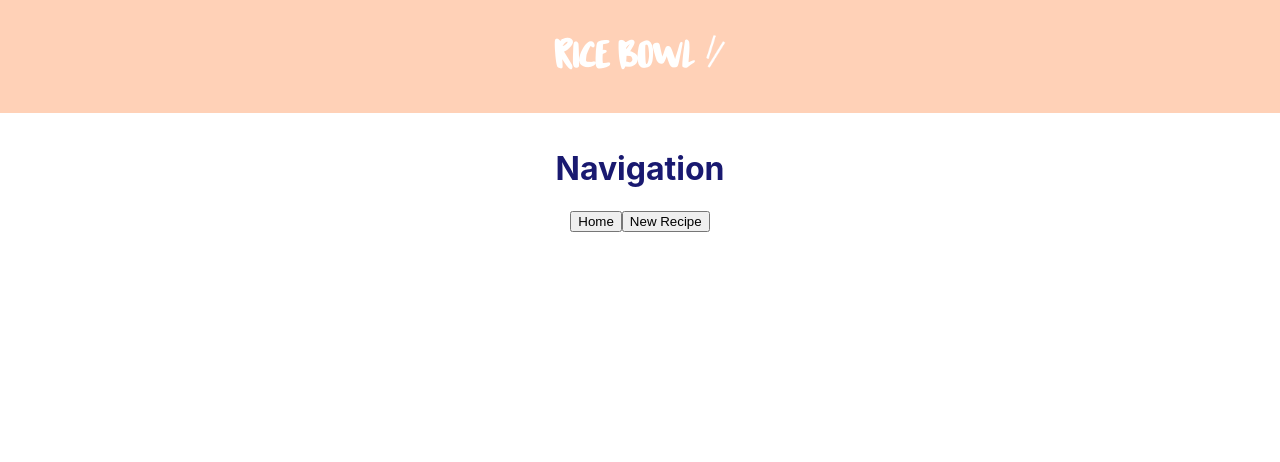
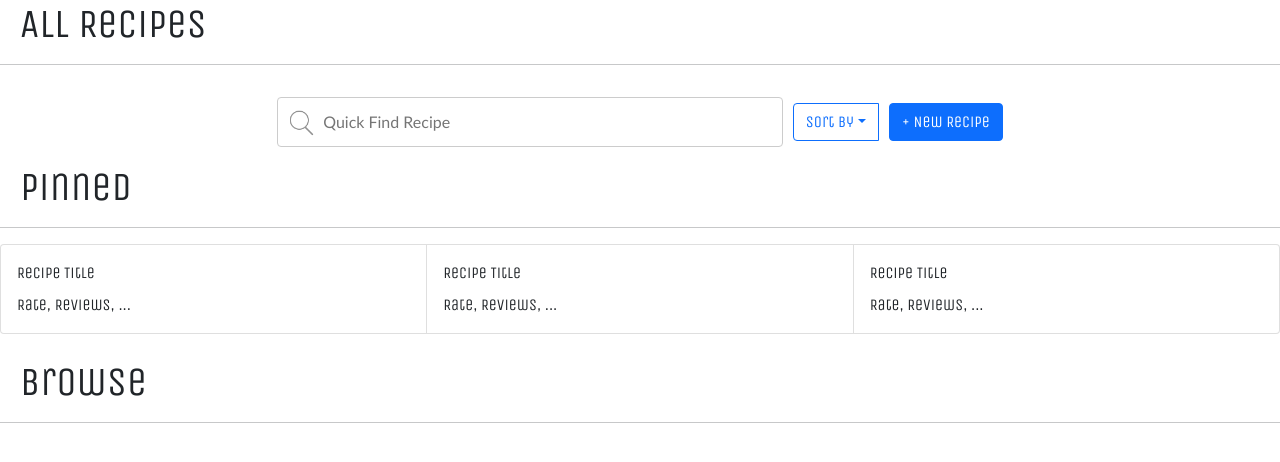
Before and after one commit to wendywu705/rice-bowl-recipe, a React (Create React App) app in the folder client/: page / in a window 1280 px wide. Shown: the top 462 px of the page. Built offline with nearby package versions, Linux system fonts and the light colour scheme.

Commit message:
Added recipe lists page

```diff
--- a/client/package.json
+++ b/client/package.json
@@ -6,10 +6,12 @@
     "@testing-library/jest-dom": "^5.11.4",
     "@testing-library/react": "^11.1.0",
     "@testing-library/user-event": "^12.1.10",
+    "bootstrap": "^5.0.2",
     "npm": "^7.19.1",
     "react": "^17.0.2",
     "react-dom": "^17.0.2",
     "react-scripts": "^4.0.3",
+    "reactstrap": "^8.9.0",
     "web-vitals": "^1.0.1"
   },
   "scripts": {
--- /dev/null
+++ b/client/src/components/RecipeList/RecipeList.css
@@ -0,0 +1,35 @@
+.all-recipe{
+    font-family: "Unica One", serif;
+}
+
+.search-bar{
+    width: 100%;
+    display: flex;
+    justify-content: center;
+    align-items: center;
+    padding: 0.5em;
+}
+
+input[type=text]{
+    width: 40%;
+    box-sizing: border-box;
+    padding: 12px 20px 12px 45px;
+    margin: 8px 10px;
+    display: inline-block;
+    border: 1px solid #ccc;
+    border-radius: 4px;
+    background-image: url('searchicon.png');
+    background-repeat: no-repeat;
+    background-size: 36px;
+    background-position: left 5px bottom 5px;
+}
+
+
+.Button{
+    margin-right: 10px;
+}
+
+h1{
+    margin-top: 20px;
+    margin-left: 20px;
+}
--- /dev/null
+++ b/client/src/components/RecipeList/RecipeList.js
@@ -0,0 +1,63 @@
+import React, {useState} from 'react';
+import './RecipeList.css';
+import 'bootstrap/dist/css/bootstrap.min.css';
+import { ButtonDropdown, DropdownToggle, DropdownMenu, DropdownItem, ButtonGroup, CardImg } from 'reactstrap';
+import { Card, Button, CardTitle, CardText, CardGroup } from 'reactstrap';
+import { Link } from "react-router-dom";
+
+function ReciepeList() {
+    const [dropdownOpen, setOpen] = useState(false);
+    const toggle = () => setOpen(!dropdownOpen);
+
+    return(
+        <div className='all-recipe'>
+            <h1>All Recipes</h1><hr></hr>
+            <div className='search-bar'>
+                <input
+                    type="text"
+                    id="header-search"
+                    placeholder="Quick Find Recipe"
+                    name="quick-find"
+                />
+                <ButtonGroup>
+                    <ButtonDropdown isOpen={dropdownOpen} toggle={toggle}>
+                        <DropdownToggle className="Button" caret outline color="primary">
+                            Sort by
+                        </DropdownToggle>
+                        <DropdownMenu>
+                            <DropdownItem>Rate</DropdownItem>
+                            <DropdownItem>Prep Time</DropdownItem>
+                            <DropdownItem>Total Time</DropdownItem>
+                        </DropdownMenu>
+                    </ButtonDropdown>
+                    <Link to="/new_recipe">
+                        <Button className="Button" color="primary">+ New Recipe</Button>
+                    </Link>
+                </ButtonGroup>
+            </div>
+            <div className='pinned-recipe'>
+                <h1>Pinned</h1><hr></hr>
+                <CardGroup>
+                    <Card body>
+                    <CardTitle tag="recipe">Recipe Title</CardTitle>
+                    <CardText>Rate, Reviews, ...</CardText>
+                    </Card>
+                    <Card body>
+                    <CardTitle tag="recipe">Recipe Title</CardTitle>
+                    <CardText>Rate, Reviews, ...</CardText>
+                    </Card>
+                    <Card body>
+                    <CardTitle tag="recipe">Recipe Title</CardTitle>
+                    <CardText>Rate, Reviews, ...</CardText>
+                    </Card>
+                </CardGroup>
+            </div>
+            <br/>
+            <div className='browse-recipe'>
+                <h1>Browse</h1><hr></hr>
+            </div>
+        </div>
+    )
+}
+
+export default ReciepeList
--- a/client/src/pages/Home/Home.js
+++ b/client/src/pages/Home/Home.js
@@ -1,25 +1,11 @@
 import Title from '../../components/Header/Title'
-import {Link} from "react-router-dom";
+import RecipeList from '../../components/RecipeList/RecipeList'
 import './Home.css'
 
 function Home() {
     return (
         <div>
-            <Title/>
-            <h1 className='nav'>Navigation</h1>
-
-            <div className='buttons'>
-                <Link to="/">
-                    <button>
-                        Home
-                    </button>
-                </Link>
-                <Link to="/new_recipe">
-                    <button>
-                        New Recipe
-                    </button>
-                </Link>
-            </div>
+            <RecipeList/>
         </div>
     );
 }
```
Also changed, not shown: client/src/components/RecipeList/searchicon.png (added), 1 other file (tests, documents, lock files or other folders).
